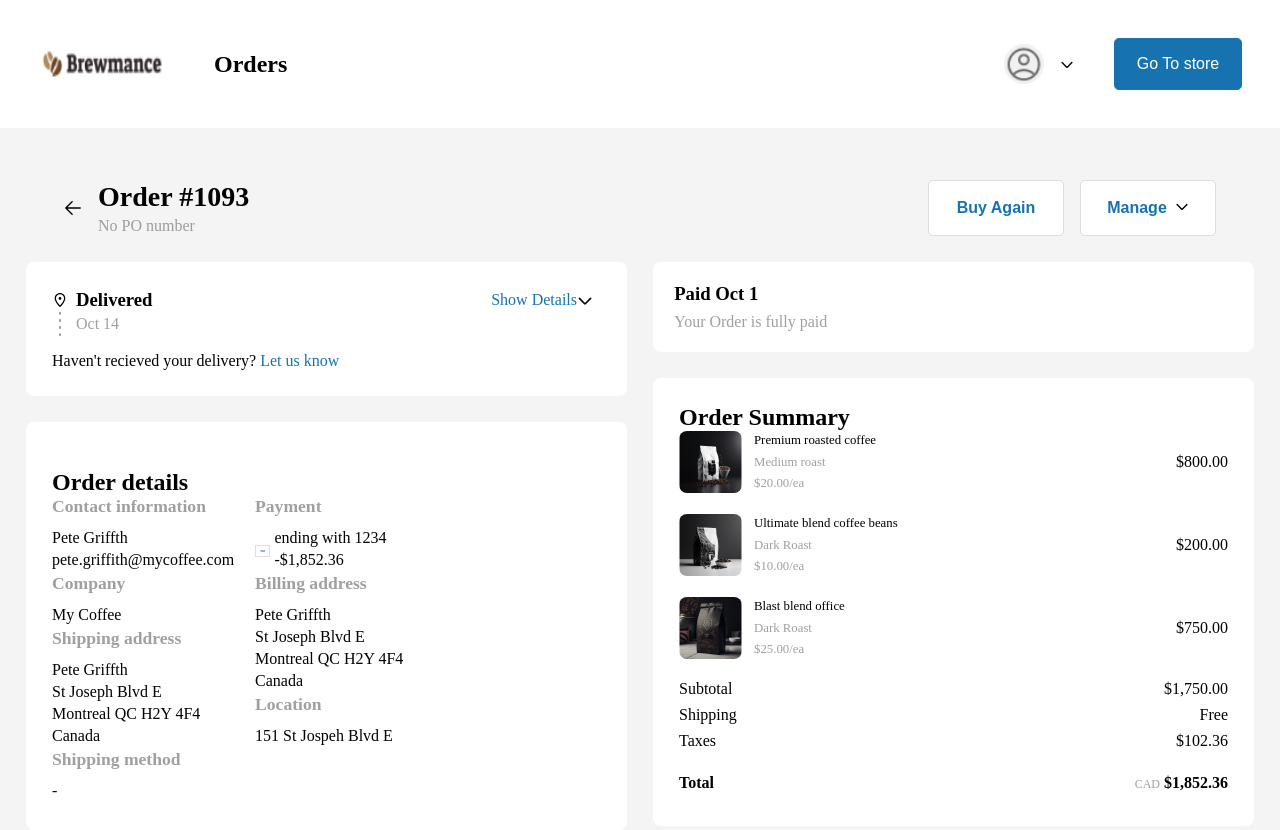
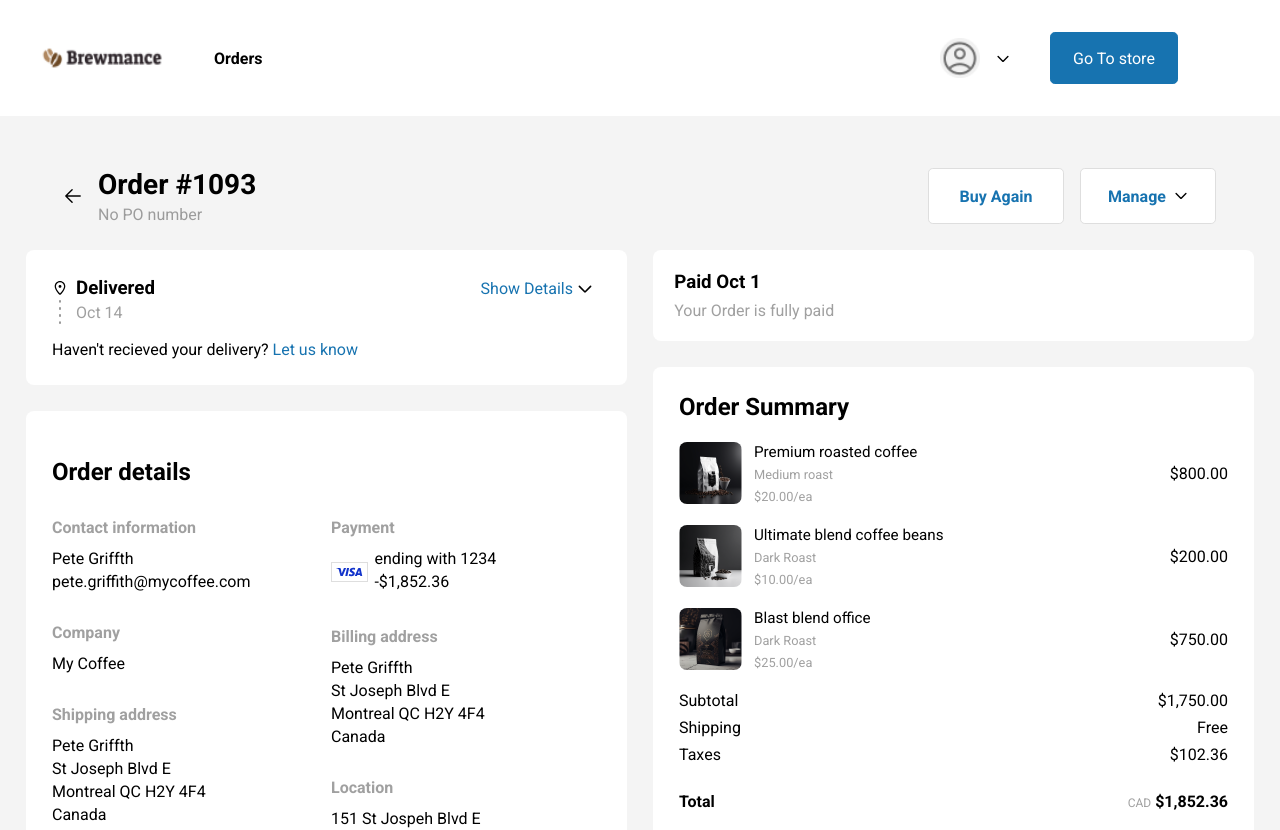
Before and after one commit to industry-project-team-4/nomi-client, a React (Create React App) app: page / in a window 1280 px wide. Shown: the top 830 px of the page. Built offline with nearby package versions, Linux system fonts and the light colour scheme.

Commit message:
change spacing

```diff
--- a/src/App.scss
+++ b/src/App.scss
@@ -1,11 +1,11 @@
 @import url('https://fonts.googleapis.com/css2?family=Roboto:wght@400;500;700&display=swap');
 
-.App {
-  text-align: center;
+
+
+
+* {
+  font-family: 'Roboto', sans-serif;
+  box-sizing: border-box;
+  margin: 0;
+  padding: 0;
 }
-
-*{
-    box-sizing: border-box;
-    margin: 0;
-    padding: 0;
-}
--- a/src/components/Delivery/Delivery.scss
+++ b/src/components/Delivery/Delivery.scss
@@ -31,6 +31,7 @@
 
     &__subheading {
         margin: 0;
+        margin-right: 0.25rem;
 
         &--grey {
             color: $Secondary-grey;
--- a/src/components/NavBar/NavBar.scss
+++ b/src/components/NavBar/NavBar.scss
@@ -19,7 +19,7 @@
 
     &__logo {
         width: 8rem;
-        height: 4rem
+        height: 3rem
     }
 
     &__info {
@@ -32,6 +32,7 @@
 
     &__title {
         margin-left: 3rem;
+        font-size: 1rem;
     }
 
     &__avatar {
@@ -48,6 +49,7 @@
         font-size: 1rem;
         color: $Primary-white;
         border-radius: 0.3rem;
+        margin-right: 4rem;
         background-color: $Primary-blue;
         border: 1px solid $Primary-blue;
     }
--- a/src/components/OrderDetails/OrderDetails.scss
+++ b/src/components/OrderDetails/OrderDetails.scss
@@ -10,11 +10,16 @@
     @include padding;
     margin-top: 1.625rem;
 
+
     &__title {
         text-align: left;
         width: 100%;
-        margin: 0;
-        margin-top: 1.312rem;
+        margin: 1.312rem 0 0 0;
+
+    }
+
+    &__container {
+        width: 47%;
     }
 
     &__container:last-child {
@@ -23,8 +28,8 @@
 
     &__subheading {
         color: $Secondary-grey;
-        font-size: 1.1rem;
-        margin-bottom: 0.75rem;
+        font-size: 1rem;
+        margin: 2rem 0 0.75rem 0;
     }
 
     &__body {
@@ -41,8 +46,8 @@
     &__icon {
         border: 1px solid $Background-grey;
         padding: 0.25rem;
-        height: 0.75rem;
-        margin-right: 0.25rem;
+        height: 1.25rem;
+        margin-right: 0.4rem;
     }
 
 }
--- a/src/components/OrderSummary/OrderSummary.scss
+++ b/src/components/OrderSummary/OrderSummary.scss
@@ -10,6 +10,7 @@
 
     &__title {
         text-align: left;
+        margin-bottom: 1.31rem;
     }
 
     &__item {
@@ -22,7 +23,7 @@
     &__name {
         margin: 0;
         font-weight: 300;
-        font-size: 0.8rem;
+        font-size: 0.95rem;
     }
 
     &__item-desc {
@@ -51,7 +52,7 @@
 
         &--bold {
             font-weight: 700;
-            margin-top: 1.5rem;
+            margin-top: 1.75rem;
         }
     }
 
```
